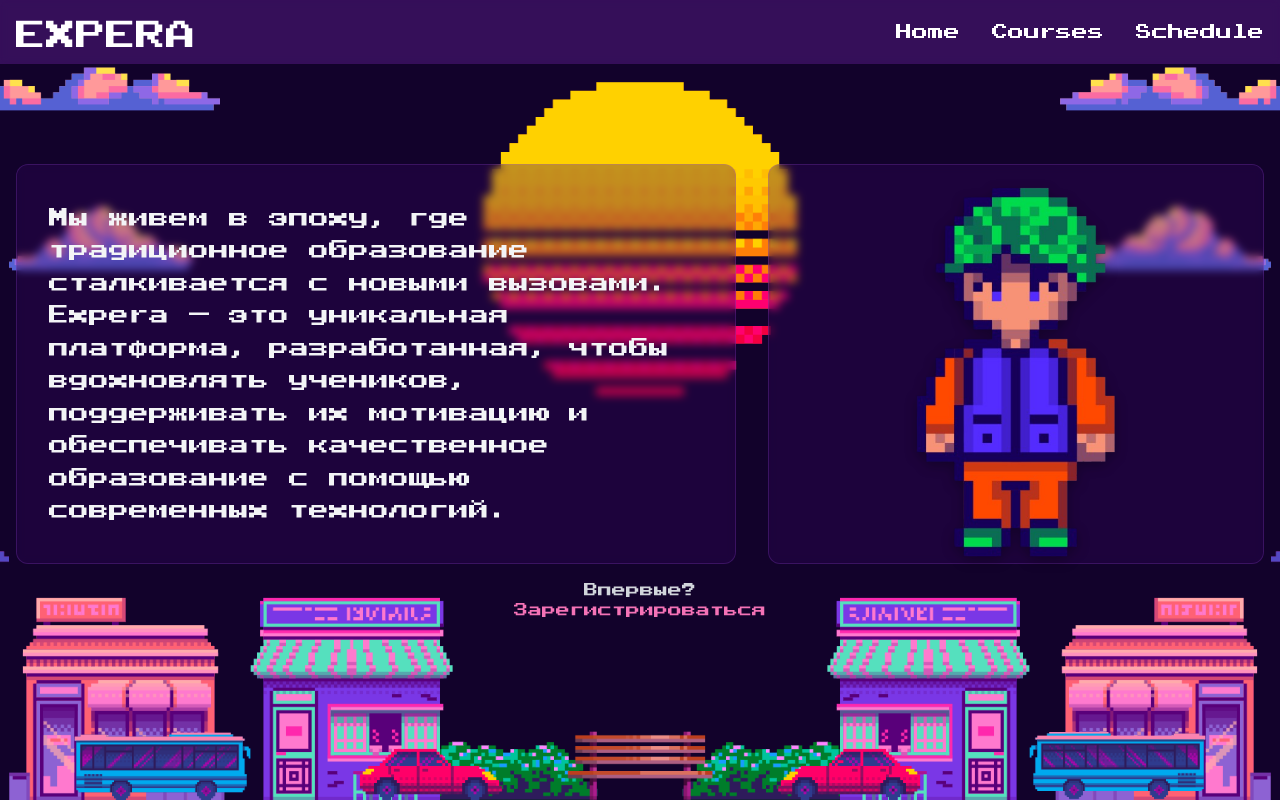
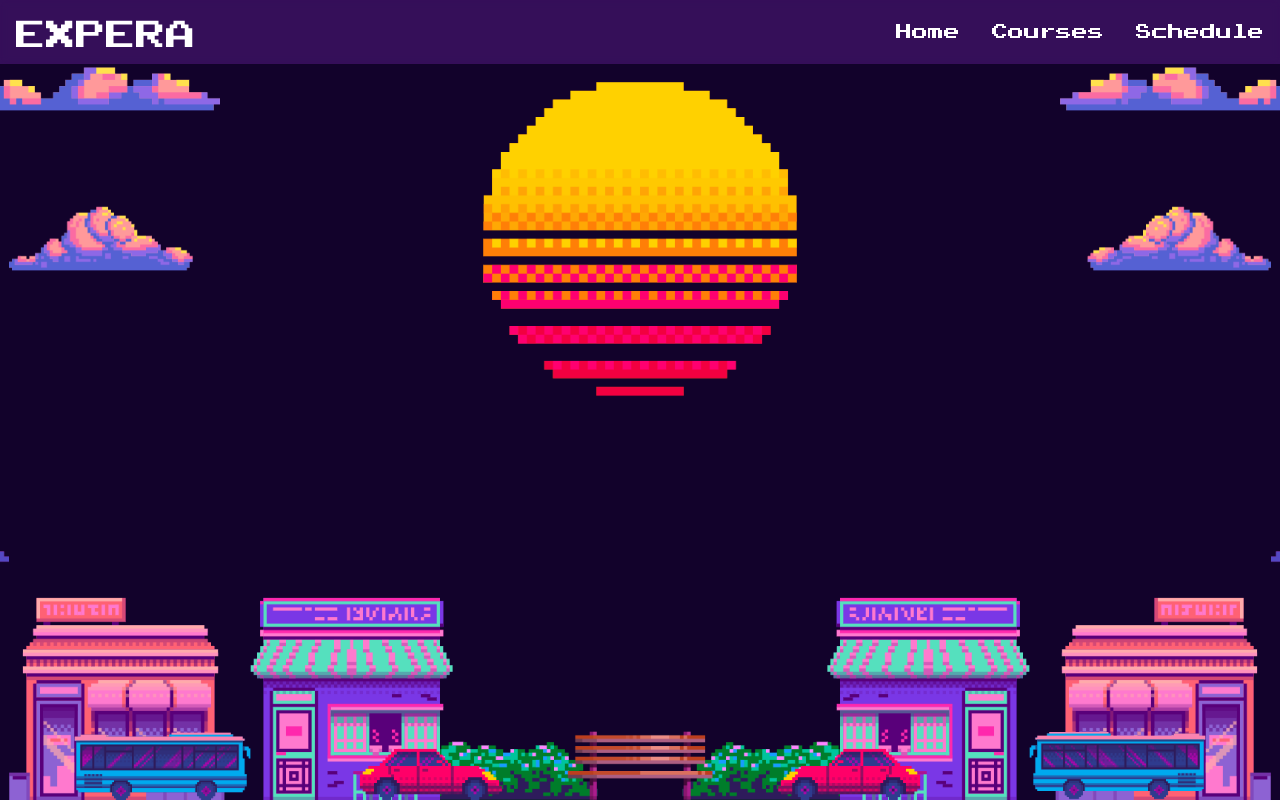
Before and after one commit to kaifonavt/hackathon, a Next.js app in the folder expera/: page /dashboard in a window 1280 px wide. Built offline with nearby package versions, Linux system fonts and the light colour scheme.

Commit message:
little eror

```diff
--- a/expera/app/dashboard/page.tsx
+++ b/expera/app/dashboard/page.tsx
@@ -1,7 +1,7 @@
 "use client";
-import { useRouter } from "next/navigation";
 
 export default function Home() {
+
   return (
     <div
       className="min-h-screen relative flex items-center"
@@ -13,52 +13,6 @@ export default function Home() {
         backgroundAttachment: "fixed",
       }}
     >
-      <div className="relative w-full">
-        <div className="max-w-7xl mx-auto px-4 py-24">
-          <div className="flex gap-8 items-center">
-            <div className="w-[720px]">
-              <div className="backdrop-blur-sm bg-purple-950/30 p-8 rounded-xl border border-purple-500/20 h-[400px] flex items-center">
-                <div className="space-6">
-                  <p className="font-pixel text-xl text-gray-100 leading-relaxed">
-                    Мы живем в эпоху, где традиционное образование сталкивается
-                    с новыми вызовами.
-                  </p>
-                  <p className="font-pixel text-xl text-gray-100 leading-relaxed">
-                    Expera — это уникальная платформа, разработанная, чтобы
-                    вдохновлять учеников, поддерживать их мотивацию и
-                    обеспечивать качественное образование с помощью современных
-                    технологий.
-                  </p>
-                </div>
-              </div>
-            </div>
-
-            <div className="flex-1 backdrop-blur-sm bg-purple-950/30 rounded-xl border border-purple-500/20 h-[400px] flex flex-col">
-              <div className="flex-1 flex items-center justify-center p-4">
-                <img
-                  src="/images/hero-boy.png"
-                  alt="Educational Platform"
-                  className="max-h-[400px] w-auto object-contain"
-                  style={{
-                    filter: "drop-shadow(0px 4px 6px rgba(0, 0, 0, 0.3))",
-                  }}
-                />
-              </div>
-            </div>
-          </div>
-          <div className="p-4 text-center space-y-2">
-            <div className="text-sm space-y-1">
-              <p className="font-pixel text-gray-300">Впервые?</p>
-              <a
-                href="/register"
-                className="font-pixel text-pink-400 hover:text-pink-300 transition"
-              >
-                Зарегистрироваться
-              </a>
-            </div>
-          </div>
-        </div>
-      </div>
     </div>
   );
 }
```
